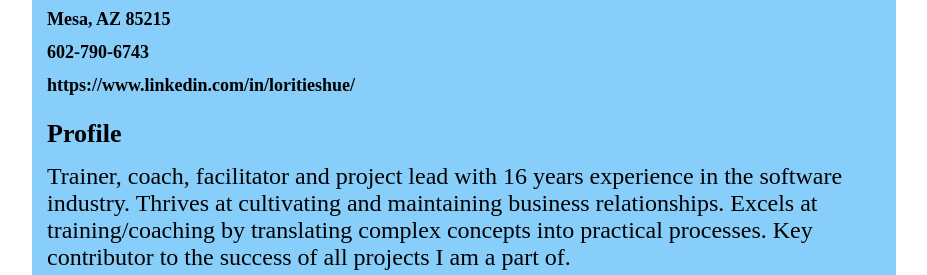
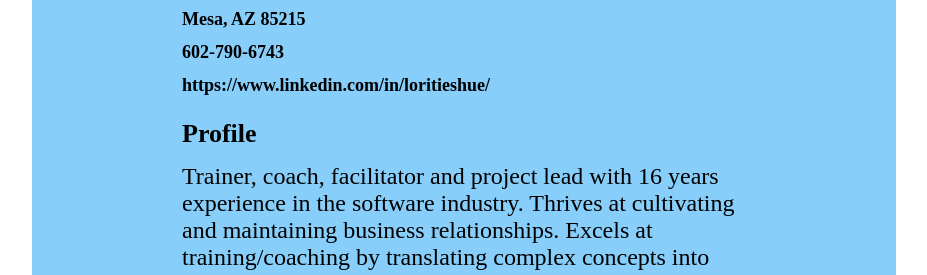
Before and after one commit to ltieshue/ltieshue.github.io, a plain HTML site: page index.html in a window 1280 px wide. Shown: the part 176-451 px from the top of the page, without its empty margins (176-1103 px from the left). Drawn offline with Linux system fonts and the light colour scheme.

Commit message:
Update style.css

```diff
--- a/style.css
+++ b/style.css
@@ -3,7 +3,7 @@
 	margin-left: 200px;
 	margin-right: 200px;
 
-	padding: 10px 15px 10px 15px;
+	padding: 10px 150px 10px 150px;
 
 	border-radius: 15px;
 	background-color: LightSkyBlue;
```
